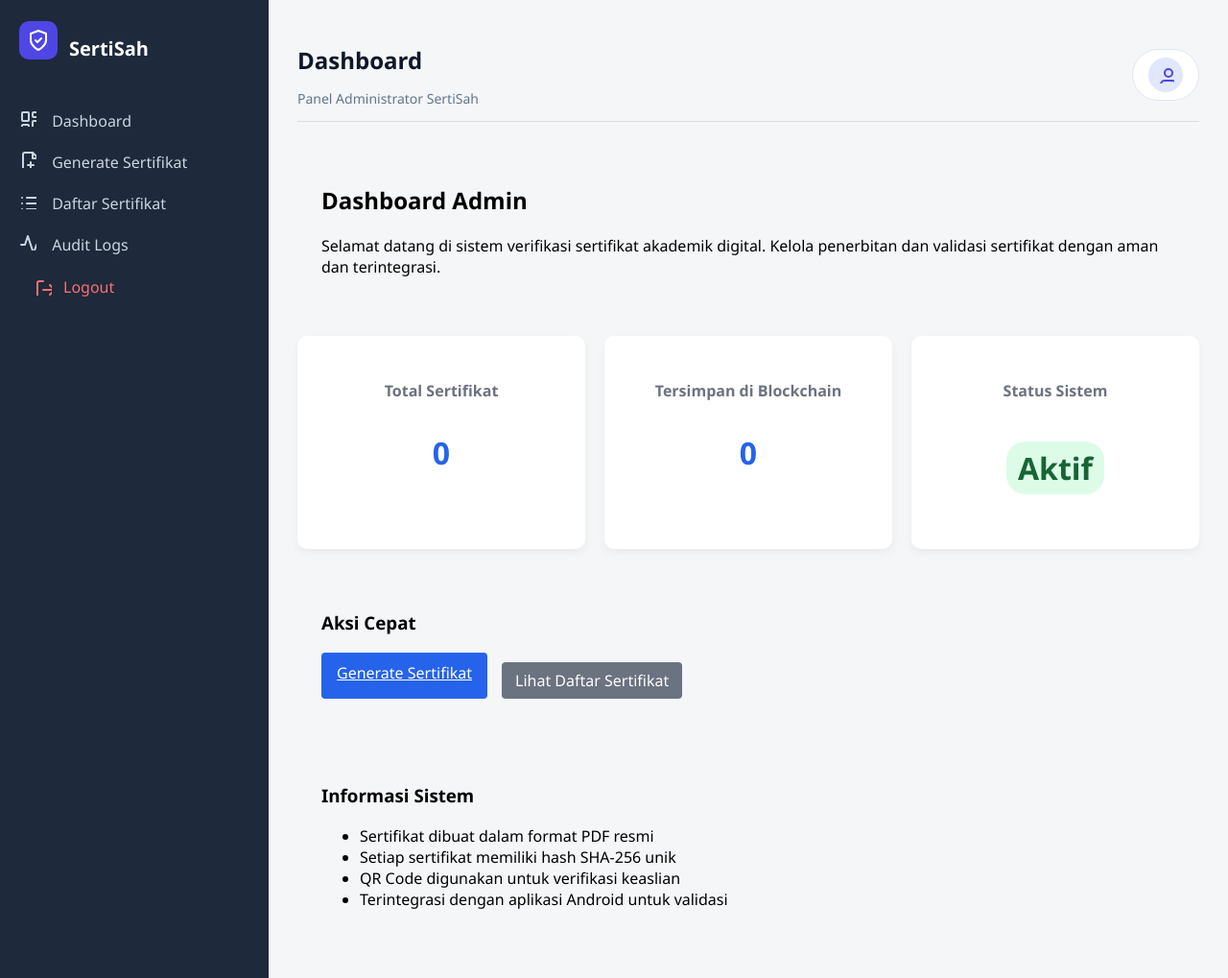
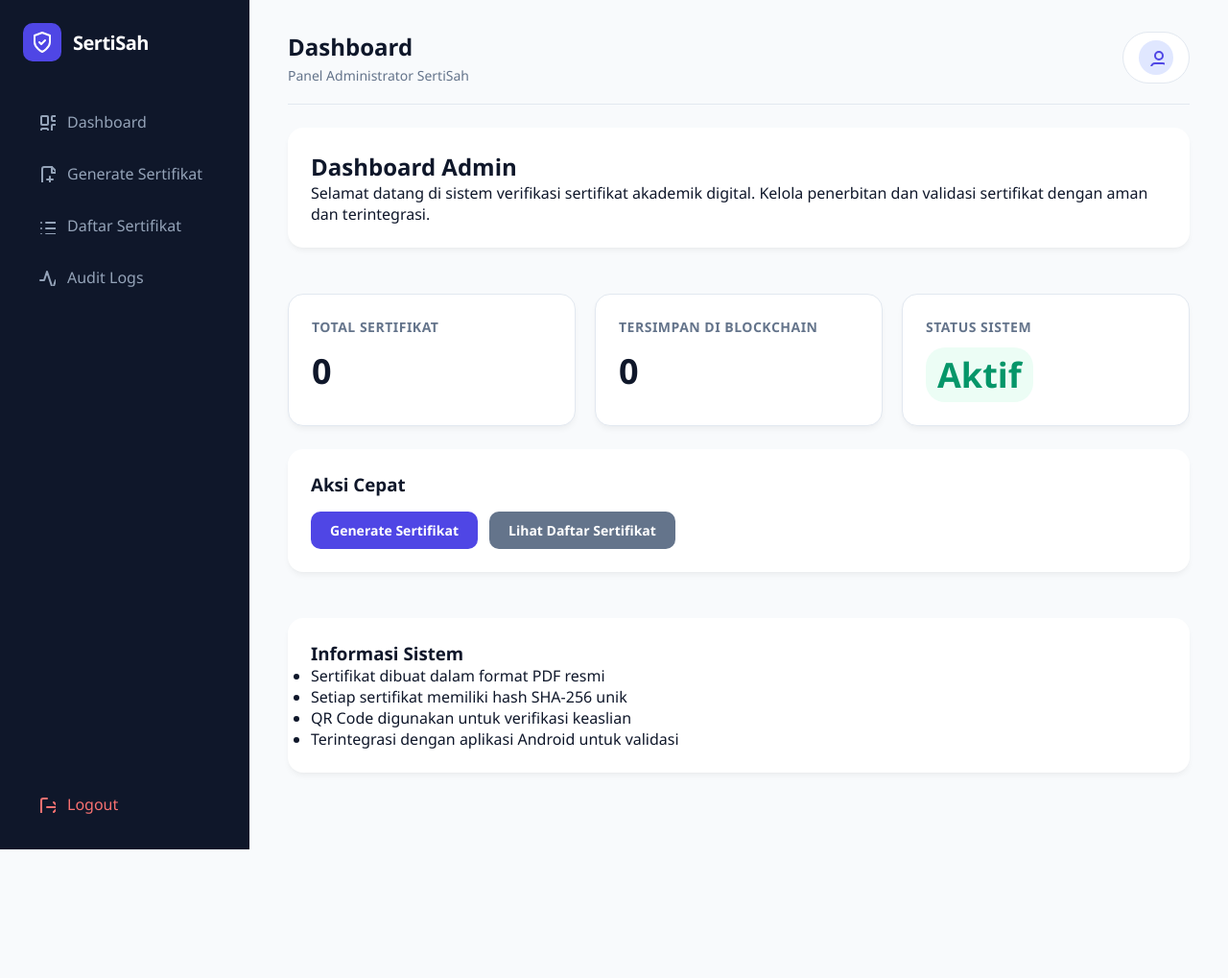
Before and after one commit to ANazmuddin/backend_sertiSah_app, a FastAPI app: page /dashboard in a window 1280 px wide. Shown: the whole page at 96% size. After the commit the page ends 885 px from the top, so only its background shows below. Run offline with FastAPI, Linux system fonts and the light colour scheme; the visitor is signed in with stand-in values (Sample User, id 1); data that the repository does not hold is empty; parts of the project's set-up code (start-up, migrations or seed data) failed here and were passed over.

Commit message:
update css global

```diff
--- a/static/admin.css
+++ b/static/admin.css
@@ -1,263 +1,229 @@
-body {
-  margin: 0;
-  font-family: "Segoe UI", Arial, sans-serif;
-  background: #f4f6f8;
+/* =========================================
+   GLOBAL VARIABLES & RESET
+========================================= */
+:root {
+  --primary: #4f46e5;
+  --primary-hover: #4338ca;
+  --sidebar-bg: #0f172a; /* Warna navy gelap elegan */
+  --sidebar-hover: #1e293b;
+  --bg-light: #f8fafc;
+  --surface: #ffffff;
+  --text-main: #0f172a;
+  --text-muted: #64748b;
+  --border: #e2e8f0;
+  --danger: #ef4444;
+  --success-bg: #ecfdf5;
+  --success-border: #6ee7b7;
+  --success-text: #059669;
 }
 
+* {
+  box-sizing: border-box;
+  margin: 0;
+  padding: 0;
+}
+
+body {
+  font-family: 'Segoe UI', system-ui, sans-serif;
+  background-color: var(--bg-light);
+  color: var(--text-main);
+  -webkit-font-smoothing: antialiased;
+}
+
+/* =========================================
+   LAYOUT & SIDEBAR
+========================================= */
 .layout {
   display: flex;
   min-height: 100vh;
+  width: 100%;
 }
 
-/* Sidebar */
 .sidebar {
-  width: 240px;
-  background: #1e293b;
-  color: #fff;
-  padding: 20px;
+  width: 260px;
+  background-color: var(--sidebar-bg);
+  color: white;
+  padding: 24px;
+  display: flex;
+  flex-direction: column;
+  transition: all 0.3s ease;
 }
 
 .sidebar h2 {
-  font-size: 18px;
-  margin-bottom: 30px;
+  font-size: 22px;
+  font-weight: 800;
+  margin-bottom: 40px;
+  color: white;
+  letter-spacing: -0.5px;
+}
+
+.sidebar nav {
+  flex: 1;
 }
 
 .sidebar nav a {
-  display: block;
-  color: #cbd5e1;
+  display: flex;
+  align-items: center;
+  color: #94a3b8;
   text-decoration: none;
-  padding: 10px 0;
+  padding: 12px 16px;
+  margin-bottom: 8px;
+  border-radius: 10px;
+  font-weight: 500;
+  transition: all 0.2s ease;
 }
 
-.sidebar nav a:hover {
-  color: #fff;
+.sidebar nav a:hover, .sidebar nav a.active {
+  background-color: var(--sidebar-hover);
+  color: white;
+  transform: translateX(4px);
 }
 
 .sidebar .logout {
   color: #f87171;
+  margin-top: auto;
 }
 
-/* Content */
+.sidebar .logout:hover {
+  background-color: rgba(248, 113, 113, 0.1);
+  color: #fca5a5;
+}
+
+/* =========================================
+   MAIN CONTENT AREA
+========================================= */
 .content {
   flex: 1;
-  padding: 30px;
+  padding: 32px 40px;
+  overflow-y: auto;
+  max-width: 100%;
 }
 
 .header {
-  border-bottom: 1px solid #ddd;
-  margin-bottom: 20px;
+  border-bottom: 1px solid var(--border);
+  padding-bottom: 20px;
+  margin-bottom: 24px;
 }
 
-.page-content {
-  background: #fff;
-  padding: 20px;
-  border-radius: 6px;
+.page-content, .welcome-card, .quick-actions, .info-card {
+  background: var(--surface);
+  padding: 24px;
+  border-radius: 16px;
+  box-shadow: 0 4px 6px -1px rgba(0, 0, 0, 0.05), 0 2px 4px -2px rgba(0, 0, 0, 0.025);
+  margin-bottom: 24px;
 }
 
-/* Dashboard */
-.dashboard-container {
-  max-width: 700px;
+/* =========================================
+   DASHBOARD STATS
+========================================= */
+.dashboard-wrapper {
+  display: flex;
+  flex-direction: column;
+  gap: 24px;
 }
 
 .welcome-text {
-  font-size: 14px;
-  color: #374151;
+  font-size: 16px;
+  color: var(--text-muted);
 }
 
-.form-generate {
-  margin-top: 20px;
+.stats-container {
+  display: grid;
+  grid-template-columns: repeat(auto-fit, minmax(220px, 1fr));
+  gap: 20px;
+}
+
+.stat-card {
+  background: var(--surface);
+  padding: 24px;
+  border-radius: 16px;
+  box-shadow: 0 4px 6px -1px rgba(0, 0, 0, 0.05);
+  text-align: left;
+  border: 1px solid var(--border);
+  transition: transform 0.2s ease, box-shadow 0.2s ease;
+}
+
+.stat-card:hover {
+  transform: translateY(-4px);
+  box-shadow: 0 10px 15px -3px rgba(0, 0, 0, 0.1);
+}
+
+.stat-card h3, .stat-card h4 {
+  font-size: 14px;
+  font-weight: 600;
+  color: var(--text-muted);
+  margin-bottom: 12px;
+  text-transform: uppercase;
+  letter-spacing: 0.5px;
+}
+
+.stat-card p, .stat-number {
+  font-size: 36px;
+  font-weight: 800;
+  color: var(--text-main);
+}
+
+/* =========================================
+   FORMS & BUTTONS
+========================================= */
+.dashboard-container {
+  max-width: 800px;
 }
 
 .form-group {
-  margin-bottom: 15px;
+  margin-bottom: 20px;
 }
 
 .form-group label {
   display: block;
-  font-size: 13px;
-  margin-bottom: 5px;
-  color: #374151;
+  font-size: 14px;
+  font-weight: 600;
+  margin-bottom: 8px;
+  color: var(--text-main);
 }
 
 .form-group input {
   width: 100%;
-  padding: 10px;
-  border: 1px solid #d1d5db;
-  border-radius: 4px;
+  padding: 12px 16px;
+  border: 1px solid var(--border);
+  border-radius: 10px;
+  font-size: 14px;
+  transition: all 0.2s ease;
+  background-color: var(--bg-light);
+}
+
+.form-group input:focus {
+  outline: none;
+  border-color: var(--primary);
+  background-color: var(--surface);
+  box-shadow: 0 0 0 3px rgba(79, 70, 229, 0.15);
+}
+
+.btn-primary, .btn-secondary {
+  display: inline-block;
+  font-weight: 600;
+  text-align: center;
+  border: none;
+  padding: 10px 20px;
+  border-radius: 10px;
+  cursor: pointer;
+  transition: all 0.2s ease;
+  text-decoration: none;
+  font-size: 14px;
 }
 
 .btn-primary {
-  background: #2563eb;
-  color: #fff;
-  border: none;
-  padding: 10px 16px;
-  border-radius: 4px;
-  cursor: pointer;
+  background: var(--primary);
+  color: white;
 }
 
 .btn-primary:hover {
-  background: #1d4ed8;
+  background: var(--primary-hover);
+  transform: translateY(-1px);
 }
 
 .btn-secondary {
-  display: inline-block;
-  margin-top: 10px;
-  background: #16a34a;
-  color: #fff;
-  padding: 8px 14px;
-  border-radius: 4px;
-  text-decoration: none;
-}
-
-.btn-secondary:hover {
-  background: #15803d;
-}
-
-.result-box {
-  margin-top: 25px;
-  padding: 15px;
-  border-radius: 5px;
-}
-
-.result-box.success {
-  background: #ecfdf5;
-  border: 1px solid #6ee7b7;
-}
-
-.cert-table {
-  width: 100%;
-  border-collapse: collapse;
-  margin-top: 20px;
-}
-
-.cert-table th,
-.cert-table td {
-  border: 1px solid #e5e7eb;
-  padding: 10px;
-  font-size: 14px;
-}
-
-.cert-table th {
-  background: #f1f5f9;
-  text-align: left;
-}
-
-.search-form {
-  display: flex;
-  gap: 10px;
-  margin-bottom: 20px;
-}
-
-.search-form input {
-  padding: 8px 10px;
-  border-radius: 6px;
-  border: 1px solid #ccc;
-  width: 250px;
-}
-
-.pagination {
-  margin-top: 20px;
-  display: flex;
-  gap: 8px;
-}
-
-.page-btn {
-  padding: 6px 10px;
-  border-radius: 6px;
-  background: #e5e7eb;
-  text-decoration: none;
-  color: #111827;
-}
-
-.page-btn.active {
-  background: #2563eb;
-  color: white;
-}
-
-.stats-container {
-  display: flex;
-  gap: 20px;
-}
-
-.stat-card {
-  background: white;
-  padding: 25px;
-  border-radius: 10px;
-  flex: 1;
-  box-shadow: 0 4px 10px rgba(0,0,0,0.05);
-  text-align: center;
-}
-
-.stat-card h3 {
-  margin-bottom: 10px;
-  color: #6b7280;
-}
-
-.stat-card p {
-  font-size: 32px;
-  font-weight: bold;
-  color: #2563eb;
-}
-
-.dashboard-wrapper {
-  display: flex;
-  flex-direction: column;
-  gap: 20px;
-}
-
-.welcome-card {
-  padding: 25px;
-}
-
-.stats-container {
-  display: flex;
-  gap: 20px;
-}
-
-.stat-card {
-  flex: 1;
-  background: white;
-  padding: 25px;
-  border-radius: 10px;
-  box-shadow: 0 4px 10px rgba(0,0,0,0.05);
-  text-align: center;
-}
-
-.stat-card h4 {
-  margin-bottom: 10px;
-  color: #6b7280;
-}
-
-.stat-number {
-  font-size: 32px;
-  font-weight: bold;
-  color: #2563eb;
-}
-
-.stat-badge {
-  display: inline-block;
-  padding: 6px 12px;
-  border-radius: 20px;
-  font-weight: 600;
-}
-
-.stat-badge.active {
-  background: #dcfce7;
-  color: #166534;
-}
-
-.quick-actions {
-  padding: 25px;
-}
-
-.action-buttons {
-  display: flex;
-  gap: 15px;
-  margin-top: 15px;
-}
-
-.btn-secondary {
-  background: #6b7280;
+  background: var(--text-muted);
   color: white;
 }
 
@@ -265,136 +231,209 @@ body {
   background: #4b5563;
 }
 
-.info-card {
-  padding: 25px;
+.action-buttons {
+  display: flex;
+  flex-wrap: wrap;
+  gap: 12px;
+  margin-top: 16px;
 }
 
-/* ================= LOGIN MODERN ================= */
-
-.login-body {
-  margin: 0;
-  font-family: 'Segoe UI', sans-serif;
-  height: 100vh;
+/* =========================================
+   TABLES & LISTS
+========================================= */
+/* Wrapper untuk tabel agar bisa di-scroll horizontal di HP */
+.table-responsive {
+  width: 100%;
+  overflow-x: auto;
+  -webkit-overflow-scrolling: touch;
 }
 
-.login-wrapper {
-  display: flex;
-  height: 100vh;
+.cert-table {
+  width: 100%;
+  border-collapse: separate;
+  border-spacing: 0;
+  margin-top: 16px;
+  min-width: 600px;
 }
 
-/* LEFT SIDE */
-.login-left {
-  flex: 1;
-  background: linear-gradient(135deg, #1e3a8a, #2563eb);
-  color: white;
-  display: flex;
-  flex-direction: column;
-  justify-content: center;
-  padding: 60px;
+.cert-table th, .cert-table td {
+  padding: 14px 16px;
+  font-size: 14px;
+  border-bottom: 1px solid var(--border);
+  text-align: left;
 }
 
-.login-left h1 {
-  font-size: 32px;
-  margin-bottom: 20px;
+.cert-table th {
+  background: var(--bg-light);
+  font-weight: 600;
+  color: var(--text-muted);
+  text-transform: uppercase;
+  font-size: 12px;
+  letter-spacing: 0.5px;
 }
 
-.login-left p {
-  font-size: 16px;
-  opacity: 0.9;
-  max-width: 400px;
+.cert-table tbody tr {
+  transition: background-color 0.2s ease;
 }
 
-/* RIGHT SIDE */
-.login-right {
-  flex: 1;
-  display: flex;
-  justify-content: center;
-  align-items: center;
-  background: #f3f4f6;
+.cert-table tbody tr:hover {
+  background-color: #f1f5f9;
 }
 
-.login-card {
-  width: 350px;
-  background: white;
-  padding: 40px;
-  border-radius: 12px;
-  box-shadow: 0 15px 30px rgba(0,0,0,0.1);
+.stat-badge {
+  display: inline-block;
+  padding: 4px 12px;
+  border-radius: 20px;
+  font-size: 12px;
+  font-weight: 600;
 }
 
-.login-card h2 {
-  margin-bottom: 25px;
+.stat-badge.active {
+  background: var(--success-bg);
+  color: var(--success-text);
 }
 
-/* FLOATING LABEL */
-.input-group {
-  position: relative;
-  margin-bottom: 25px;
+/* =========================================
+   SEARCH & PAGINATION
+========================================= */
+.search-form {
+  display: flex;
+  gap: 12px;
+  margin-bottom: 24px;
+  flex-wrap: wrap;
 }
 
-.input-group input {
-  width: 100%;
-  padding: 12px 10px;
-  border-radius: 6px;
-  border: 1px solid #d1d5db;
-  outline: none;
+.search-form input {
+  flex: 1;
+  min-width: 200px;
+  padding: 10px 16px;
+  border-radius: 10px;
+  border: 1px solid var(--border);
   font-size: 14px;
 }
 
-.input-group label {
-  position: absolute;
-  left: 12px;
-  top: 12px;
-  font-size: 14px;
-  color: #6b7280;
-  transition: 0.2s ease;
-  pointer-events: none;
-  background: white;
-  padding: 0 4px;
+.search-form input:focus {
+  outline: none;
+  border-color: var(--primary);
 }
 
-.input-group input:focus + label,
-.input-group input:not(:placeholder-shown) + label {
-  top: -8px;
-  font-size: 12px;
-  color: #2563eb;
+.pagination {
+  margin-top: 24px;
+  display: flex;
+  gap: 8px;
+  justify-content: flex-end;
 }
 
-/* PASSWORD ICON */
-.password-group {
-  position: relative;
+.page-btn {
+  padding: 8px 14px;
+  border-radius: 8px;
+  background: var(--surface);
+  border: 1px solid var(--border);
+  text-decoration: none;
+  color: var(--text-main);
+  font-size: 14px;
+  font-weight: 500;
+  transition: all 0.2s;
 }
 
-.toggle-password {
-  position: absolute;
-  right: 10px;
-  top: 12px;
-  cursor: pointer;
-  color: #6b7280;
+.page-btn:hover {
+  background: var(--bg-light);
 }
 
-/* BUTTON */
-.login-btn {
-  width: 100%;
-  padding: 12px;
-  border: none;
-  border-radius: 6px;
-  background: #2563eb;
+.page-btn.active {
+  background: var(--primary);
   color: white;
-  font-weight: 600;
-  cursor: pointer;
-  transition: 0.2s ease;
+  border-color: var(--primary);
 }
 
-.login-btn:hover {
-  background: #1d4ed8;
+/* =========================================
+   ALERTS
+========================================= */
+.result-box {
+  margin-top: 24px;
+  padding: 16px;
+  border-radius: 10px;
+  font-size: 14px;
 }
 
-/* ERROR */
-.error-box {
-  background: #fee2e2;
-  color: #b91c1c;
-  padding: 10px;
-  border-radius: 6px;
-  margin-bottom: 20px;
-  font-size: 14px;
+.result-box.success {
+  background: var(--success-bg);
+  border: 1px solid var(--success-border);
+  color: var(--success-text);
 }
+
+/* =========================================
+   RESPONSIVE (MOBILE SUPPORT)
+========================================= */
+@media (max-width: 768px) {
+  .layout {
+    flex-direction: column;
+  }
+
+  /* Sidebar jadi menu di atas untuk HP */
+  .sidebar {
+    width: 100%;
+    padding: 16px 24px;
+    flex-direction: row;
+    flex-wrap: wrap;
+    justify-content: space-between;
+    align-items: center;
+  }
+
+  .sidebar h2 {
+    margin-bottom: 0;
+  }
+
+  .sidebar nav {
+    display: none; /* Idealnya diganti tombol hamburger menu via JS */
+  }
+
+  .content {
+    padding: 20px 16px;
+  }
+
+  .stats-container {
+    grid-template-columns: 1fr; /* Kartu stat memanjang ke bawah */
+  }
+
+  .action-buttons {
+    flex-direction: column;
+  }
+
+  .btn-primary, .btn-secondary {
+    width: 100%;
+  }
+}
+
+/* =========================================
+   LOGIN MODERN (Integrasi dari yg sebelumnya)
+========================================= */
+.login-body { height: 100vh; display: flex; align-items: center; justify-content: center; background: var(--bg-light); }
+.login-wrapper { display: flex; width: 100%; min-height: 100vh; }
+.login-left { flex: 1; background: linear-gradient(135deg, var(--primary) 0%, #312e81 100%); color: white; padding: 3rem; display: flex; flex-direction: column; justify-content: center; position: relative; overflow: hidden; }
+.login-left::after { content: ''; position: absolute; top: -50%; left: -50%; width: 200%; height: 200%; background: radial-gradient(circle, rgba(255,255,255,0.05) 0%, transparent 60%); }
+.login-left-content { position: relative; z-index: 10; max-width: 480px; margin: 0 auto; }
+.login-left-content h1 { font-size: 2.5rem; font-weight: 800; margin-bottom: 1.2rem; line-height: 1.2; letter-spacing: -0.5px; }
+.login-left-content p { font-size: 1.1rem; color: #e0e7ff; line-height: 1.6; }
+.login-right { flex: 1; display: flex; align-items: center; justify-content: center; padding: 2rem; background: var(--bg-light); }
+.login-card { width: 100%; max-width: 420px; background: white; padding: 2.5rem; border-radius: 1.5rem; box-shadow: 0 20px 25px -5px rgba(0, 0, 0, 0.05); }
+.login-card h2 { font-size: 1.75rem; font-weight: 700; text-align: center; margin-bottom: 0.5rem; }
+.login-subtitle { text-align: center; color: var(--text-muted); font-size: 0.95rem; margin-bottom: 2rem; }
+.error-box { background-color: #fef2f2; color: #b91c1c; border: 1px solid #fca5a5; padding: 1rem; border-radius: 0.75rem; margin-bottom: 1.5rem; font-size: 0.9rem; display: flex; align-items: center; gap: 0.5rem; font-weight: 500; }
+.input-group { margin-bottom: 1.5rem; position: relative; }
+.input-group label { display: block; font-size: 0.875rem; font-weight: 600; color: var(--text-main); margin-bottom: 0.5rem; }
+.input-wrapper { position: relative; display: flex; align-items: center; }
+.input-wrapper input { width: 100%; padding: 0.875rem 1rem; border: 1px solid var(--border); border-radius: 0.75rem; font-size: 1rem; background: var(--bg-light); transition: all 0.2s ease; outline: none; }
+.input-wrapper input:focus { background: white; border-color: var(--primary); box-shadow: 0 0 0 4px rgba(79, 70, 229, 0.1); }
+.toggle-password { position: absolute; right: 1rem; color: var(--text-muted); cursor: pointer; display: flex; align-items: center; justify-content: center; padding: 0.2rem; }
+.toggle-password:hover { color: var(--primary); }
+.login-btn { width: 100%; padding: 0.875rem; background-color: var(--primary); color: white; border: none; border-radius: 0.75rem; font-size: 1rem; font-weight: 600; cursor: pointer; transition: background-color 0.2s, transform 0.1s; margin-top: 0.5rem; }
+.login-btn:hover { background-color: var(--primary-hover); }
+.login-btn:active { transform: scale(0.98); }
+@media (max-width: 900px) {
+  .login-wrapper { flex-direction: column; }
+  .login-left { flex: none; padding: 3rem 1.5rem; text-align: center; border-radius: 0 0 2rem 2rem; }
+  .login-left-content h1 { font-size: 2rem; }
+  .login-right { padding: -2rem 1.5rem 2rem; align-items: flex-start; margin-top: -2rem; z-index: 20; }
+  .login-card { padding: 2rem; box-shadow: 0 10px 25px -5px rgba(0, 0, 0, 0.1); }
+}
```
